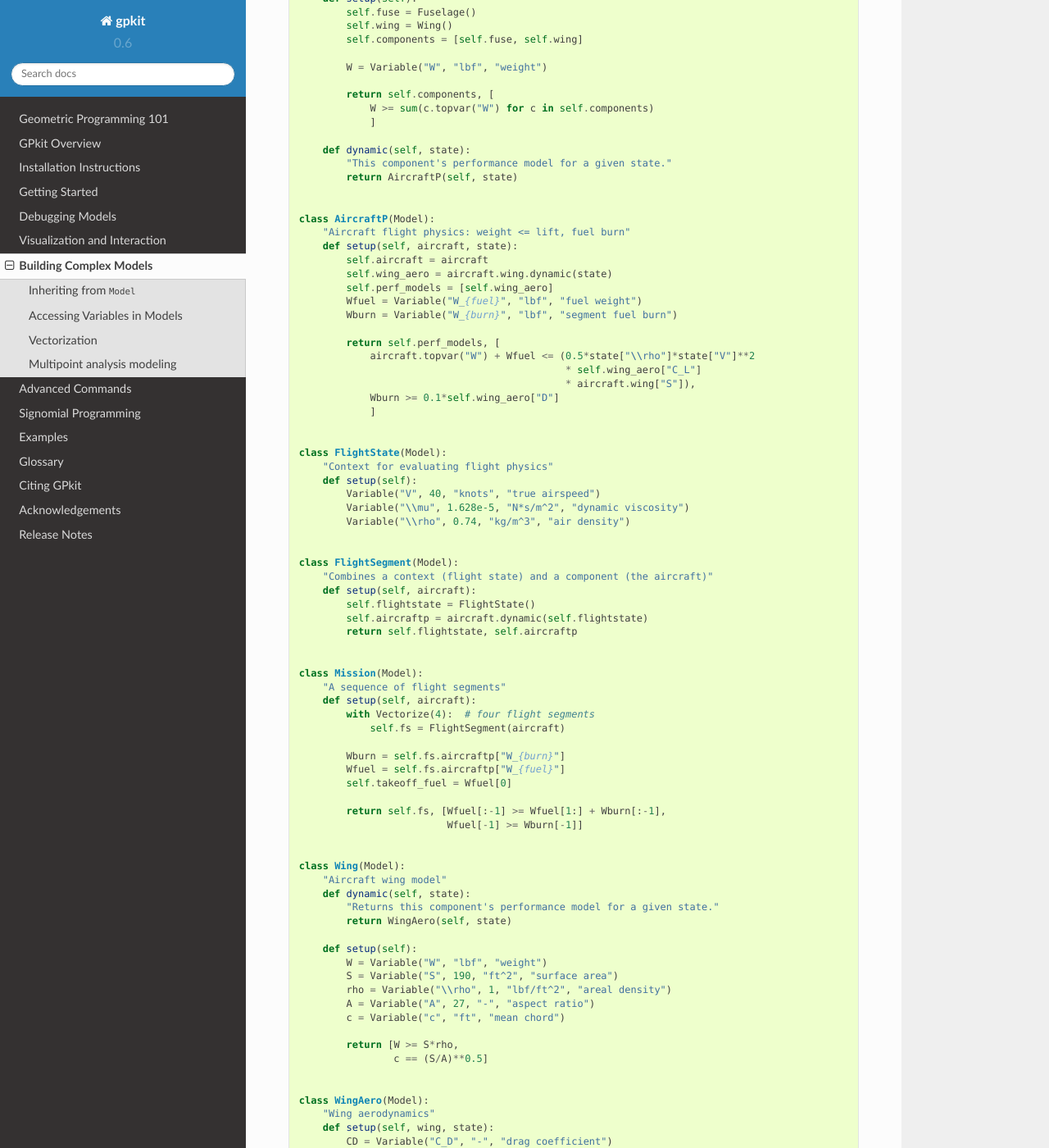
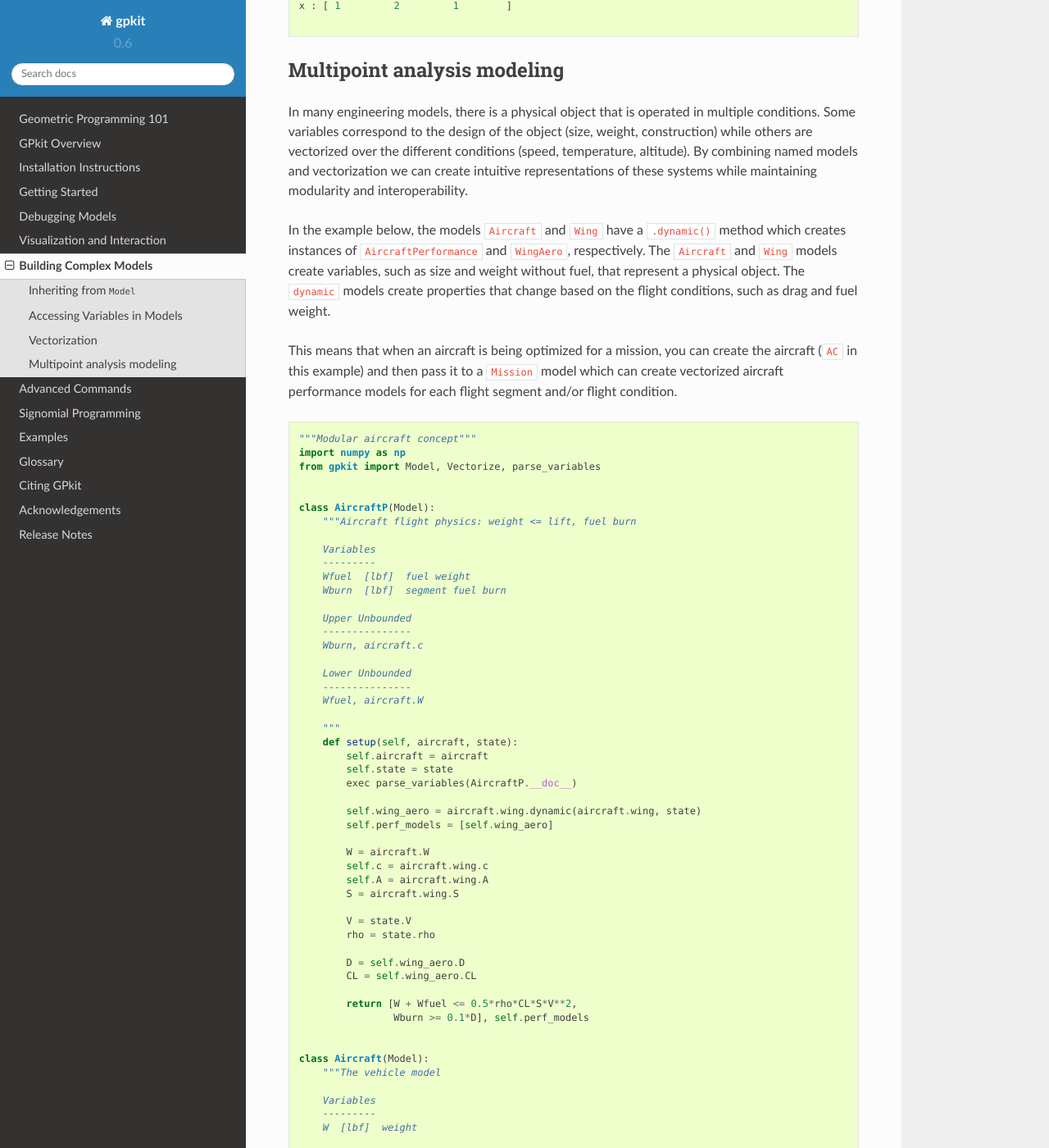
Before and after one commit to convexengineering/gpkit, a Sphinx documentation site: the page built from docs/source/modelbuilding.rst, in a window 1280 px wide and 1400 px high, scrolled down 3509 px. Shown: the whole window at 82% size. Built offline with Sphinx 7.4.7 and the Read the Docs theme 2.0.0, drawn with Linux system fonts in a browser that asks for light colours; some of the changed text lies outside the part shown.

Commit message:
Check dual infeasibility if "Upper/Lower Unbounded" in docstring (#1238)

```diff
--- a/docs/source/examples/beam.py
+++ b/docs/source/examples/beam.py
@@ -20,6 +20,10 @@ class Beam(Model):
         [N m^2] Elastic modulus times cross-section's area moment of inertia.
     q : float or N-vector of floats
         [N/m] Loading density: can be specified as constants or as an array.
+
+    Upper Unbounded
+    ---------------
+    w_tip
     """
     def setup(self, N=4):
         EI = Variable("EI", 1e4, "N*m^2")
@@ -48,7 +52,7 @@ class Beam(Model):
         displ_eq = (w >= w.left + 0.5*dx*(th + th.left))
         displ_eq[0] = (w[0] >= w_base)
         # minimize tip displacement (the last w)
-        self.cost = w[-1]
+        self.cost = self.w_tip = w[-1]
         return [shear_eq, moment_eq, theta_eq, displ_eq,
                 L == (N-1)*dx]
 
--- a/docs/source/examples/boundschecking.py
+++ b/docs/source/examples/boundschecking.py
@@ -1,29 +1,48 @@
 "verifies that bounds are caught through monomials"
-from gpkit import Variable, Model
+from gpkit import Model, parse_variables
 
-Ap = Variable('A_p')
-D = Variable('D')
-F = Variable('F')
-mi = Variable('m_i')
-mf = Variable('m_f')
-T = Variable('T')
 
-Fs = Variable('Fs', 0.9)
-mb = Variable('m_b', 0.4)
-rf = Variable('r_f', 0.01)
-V = Variable('V', 300)
-nu = Variable("\\nu")
+class BoundsChecking(Model):
+    """Implements a crazy set of unbounded variables.
 
-m = Model(F,
-          [F >= D + T,
-           D == rf*V**2*Ap,
-           Ap == nu,
-           T == mf*V,
-           mf >= mi + mb,
-           mf == rf*V,
-           Fs <= mi,
-          ])
-print m
+    Variables
+    ---------
+    Ap          [-]  d
+    D           [-]  e
+    F           [-]  s
+    mi          [-]  c
+    mf          [-]  r
+    T           [-]  i
+    nu          [-]  p
+    Fs    0.9   [-]  t
+    mb    0.4   [-]  i
+    rf    0.01  [-]  o
+    V   300     [-]  n
+
+    Upper Unbounded
+    ---------------
+    F
+
+    Lower Unbounded
+    ---------------
+    D
+
+    """
+    def setup(self):
+        exec parse_variables(BoundsChecking.__doc__)
+        self.cost = F
+        return [
+            F >= D + T,
+            D == rf*V**2*Ap,
+            Ap == nu,
+            T == mf*V,
+            mf >= mi + mb,
+            mf == rf*V,
+            Fs <= mi]
+
+
+m = BoundsChecking()
+print m.str_without(["models"])
 try:
     m.solve()
 except ValueError:
@@ -31,7 +50,8 @@ except ValueError:
 gp = m.gp(allow_missingbounds=True)
 
 bplate = ", but would gain it from any of these sets of bounds: "
-assert {(D.key, 'lower'): bplate + "[(A_p, 'lower')]",
-        (Ap.key, 'lower'): bplate + "[(D, 'lower')] or [(\\nu, 'lower')]",
-        (nu.key, 'lower'): bplate + "[(A_p, 'lower')]"
+assert {(m.D.key, 'lower'): bplate + "[(%s, 'lower')]" % m.Ap,
+        (m.Ap.key, 'lower'): bplate + ("[(%s, 'lower')]"
+                                       " or [(%s, 'lower')]" % (m.D, m.nu)),
+        (m.nu.key, 'lower'): bplate + "[(%s, 'lower')]" % m.Ap
        } == gp.missingbounds
--- a/docs/source/examples/debug.py
+++ b/docs/source/examples/debug.py
@@ -16,4 +16,6 @@ Model(x, [x <= units("inch"), x >= units("yard")]).debug()
 
 print "# And one that's only unbounded\n"
 
+# the value of x_min was used up in the previous model!
+x_min = Variable("x_min", 2, "ft")
 Model(x/y, [x >= x_min]).debug()
--- a/docs/source/examples/docstringparsing.py
+++ b/docs/source/examples/docstringparsing.py
@@ -1,5 +1,5 @@
 "Docstring parsing example"
-from gpkit import Model, parse_variables, verify_model
+from gpkit import Model, parse_variables
 
 
 class Cube(Model):
@@ -41,8 +41,6 @@ class Cube(Model):
                 s[2] >= h]
 
 
-verify_model(Cube)
-
 print parse_variables(Cube.__doc__)
 c = Cube()
 c.cost = c.A
--- a/docs/source/examples/model_var_access.py
+++ b/docs/source/examples/model_var_access.py
@@ -3,30 +3,64 @@ from gpkit import Model, Variable
 
 
 class Battery(Model):
-    "A simple battery"
+    """A simple battery
+
+    Upper Unbounded
+    ---------------
+    m
+
+    Lower Unbounded
+    ---------------
+    E
+
+    """
     def setup(self):
         h = Variable("h", 200, "Wh/kg", "specific energy")
-        E = Variable("E", "MJ", "stored energy")
-        m = Variable("m", "lb", "battery mass")
+        E = self.E = Variable("E", "MJ", "stored energy")
+        m = self.m = Variable("m", "lb", "battery mass")
         return [E <= m*h]
 
 
 class Motor(Model):
-    "Electric motor"
+    """Electric motor
+
+    Upper Unbounded
+    ---------------
+    m
+
+    Lower Unbounded
+    ---------------
+    Pmax
+
+    """
     def setup(self):
-        m = Variable("m", "lb", "motor mass")
+        m = self.m = Variable("m", "lb", "motor mass")
         f = Variable("f", 20, "lb/hp", "mass per unit power")
-        Pmax = Variable("P_{max}", "hp", "max output power")
+        Pmax = self.Pmax = Variable("P_{max}", "hp", "max output power")
         return [m >= f*Pmax]
 
 
 class PowerSystem(Model):
-    "A battery powering a motor"
+    """A battery powering a motor
+
+    Upper Unbounded
+    ---------------
+    m
+
+    Lower Unbounded
+    ---------------
+    E, Pmax
+
+    """
     def setup(self):
-        components = [Battery(), Motor()]
-        m = Variable("m", "lb", "mass")
+        battery, motor = Battery(), Motor()
+        components = [battery, motor]
+        m = self.m = Variable("m", "lb", "mass")
+        self.E = battery.E
+        self.Pmax = motor.Pmax
+
         return [components,
-                m >= sum(comp.topvar("m") for comp in components)]
+                m >= sum(comp.m for comp in components)]
 
 PS = PowerSystem()
 print "Getting the only var 'E': ", PS["E"]
--- a/docs/source/examples/performance_modeling.py
+++ b/docs/source/examples/performance_modeling.py
@@ -1,117 +1,213 @@
 """Modular aircraft concept"""
 import numpy as np
-from gpkit import Model, Variable, Vectorize
+from gpkit import Model, Vectorize, parse_variables
+
+
+class AircraftP(Model):
+    """Aircraft flight physics: weight <= lift, fuel burn
+
+    Variables
+    ---------
+    Wfuel  [lbf]  fuel weight
+    Wburn  [lbf]  segment fuel burn
+
+    Upper Unbounded
+    ---------------
+    Wburn, aircraft.c
+
+    Lower Unbounded
+    ---------------
+    Wfuel, aircraft.W
+
+    """
+    def setup(self, aircraft, state):
+        self.aircraft = aircraft
+        self.state = state
+        exec parse_variables(AircraftP.__doc__)
+
+        self.wing_aero = aircraft.wing.dynamic(aircraft.wing, state)
+        self.perf_models = [self.wing_aero]
+
+        W = aircraft.W
+        self.c = aircraft.wing.c
+        self.A = aircraft.wing.A
+        S = aircraft.wing.S
+
+        V = state.V
+        rho = state.rho
+
+        D = self.wing_aero.D
+        CL = self.wing_aero.CL
+
+        return [W + Wfuel <= 0.5*rho*CL*S*V**2,
+                Wburn >= 0.1*D], self.perf_models
 
 
 class Aircraft(Model):
-    "The vehicle model"
+    """The vehicle model
+
+    Variables
+    ---------
+    W  [lbf]  weight
+
+    Upper Unbounded
+    ---------------
+    W
+
+    Lower Unbounded
+    ---------------
+    c, S
+    """
     def setup(self):
+        exec parse_variables(Aircraft.__doc__)
         self.fuse = Fuselage()
         self.wing = Wing()
         self.components = [self.fuse, self.wing]
+        self.c = self.wing.c
+        self.S = self.wing.S
 
-        W = Variable("W", "lbf", "weight")
+        return self.components, W >= sum(c.W for c in self.components)
 
-        return self.components, [
-            W >= sum(c.topvar("W") for c in self.components)
-            ]
-
-    def dynamic(self, state):
-        "This component's performance model for a given state."
-        return AircraftP(self, state)
-
-
-class AircraftP(Model):
-    "Aircraft flight physics: weight <= lift, fuel burn"
-    def setup(self, aircraft, state):
-        self.aircraft = aircraft
-        self.wing_aero = aircraft.wing.dynamic(state)
-        self.perf_models = [self.wing_aero]
-        Wfuel = Variable("W_{fuel}", "lbf", "fuel weight")
-        Wburn = Variable("W_{burn}", "lbf", "segment fuel burn")
-
-        return self.perf_models, [
-            aircraft.topvar("W") + Wfuel <= (0.5*state["\\rho"]*state["V"]**2
-                                             * self.wing_aero["C_L"]
-                                             * aircraft.wing["S"]),
-            Wburn >= 0.1*self.wing_aero["D"]
-            ]
+    dynamic = AircraftP
 
 
 class FlightState(Model):
-    "Context for evaluating flight physics"
+    """Context for evaluating flight physics
+
+    Variables
+    ---------
+    V    40        [knots]    true airspeed
+    mu    1.628e-5 [N*s/m^2]  dynamic viscosity
+    rho   0.74     [kg/m^3]   air density
+
+    """
     def setup(self):
-        Variable("V", 40, "knots", "true airspeed")
-        Variable("\\mu", 1.628e-5, "N*s/m^2", "dynamic viscosity")
-        Variable("\\rho", 0.74, "kg/m^3", "air density")
+        exec parse_variables(FlightState.__doc__)
 
 
 class FlightSegment(Model):
-    "Combines a context (flight state) and a component (the aircraft)"
+    """Combines a context (flight state) and a component (the aircraft)
+
+    Upper Unbounded
+    ---------------
+    Wburn, aircraft.c
+
+    Lower Unbounded
+    ---------------
+    Wfuel, aircraft.W
+
+    """
     def setup(self, aircraft):
+        self.aircraft = aircraft
+
         self.flightstate = FlightState()
-        self.aircraftp = aircraft.dynamic(self.flightstate)
+        self.aircraftp = aircraft.dynamic(aircraft, self.flightstate)
+
+        self.Wburn = self.aircraftp.Wburn
+        self.Wfuel = self.aircraftp.Wfuel
+
         return self.flightstate, self.aircraftp
 
 
 class Mission(Model):
-    "A sequence of flight segments"
+    """A sequence of flight segments
+
+    Upper Unbounded
+    ---------------
+    aircraft.c
+
+    Lower Unbounded
+    ---------------
+    aircraft.W
+    """
     def setup(self, aircraft):
+        self.aircraft = aircraft
+
         with Vectorize(4):  # four flight segments
             self.fs = FlightSegment(aircraft)
 
-        Wburn = self.fs.aircraftp["W_{burn}"]
-        Wfuel = self.fs.aircraftp["W_{fuel}"]
+        Wburn = self.fs.aircraftp.Wburn
+        Wfuel = self.fs.aircraftp.Wfuel
         self.takeoff_fuel = Wfuel[0]
 
         return self.fs, [Wfuel[:-1] >= Wfuel[1:] + Wburn[:-1],
                          Wfuel[-1] >= Wburn[-1]]
 
 
-class Wing(Model):
-    "Aircraft wing model"
-    def dynamic(self, state):
-        "Returns this component's performance model for a given state."
-        return WingAero(self, state)
+class WingAero(Model):
+    """Wing aerodynamics
 
-    def setup(self):
-        W = Variable("W", "lbf", "weight")
-        S = Variable("S", 190, "ft^2", "surface area")
-        rho = Variable("\\rho", 1, "lbf/ft^2", "areal density")
-        A = Variable("A", 27, "-", "aspect ratio")
-        c = Variable("c", "ft", "mean chord")
+    Variables
+    ---------
+    CD      [-]    drag coefficient
+    CL      [-]    lift coefficient
+    e   0.9 [-]    Oswald efficiency
+    Re      [-]    Reynold's number
+    D       [lbf]  drag force
 
-        return [W >= S*rho,
-                c == (S/A)**0.5]
+    Upper Unbounded
+    ---------------
+    D, wing.c
+
+    Lower Unbounded
+    ---------------
+    CL, wing.S
+    """
+    def setup(self, wing, state):
+        self.wing = wing
+        exec parse_variables(WingAero.__doc__)
+
+        c = wing.c
+        A = wing.A
+        S = wing.S
+        rho = state.rho
+        V = state.V
+        mu = state.mu
+
+        return [
+            CD >= 0.074/Re**0.2 + CL**2/np.pi/A/e,
+            Re == rho*V*c/mu,
+            D >= 0.5*rho*V**2*CD*S]
 
 
-class WingAero(Model):
-    "Wing aerodynamics"
-    def setup(self, wing, state):
-        CD = Variable("C_D", "-", "drag coefficient")
-        CL = Variable("C_L", "-", "lift coefficient")
-        e = Variable("e", 0.9, "-", "Oswald efficiency")
-        Re = Variable("Re", "-", "Reynold's number")
-        D = Variable("D", "lbf", "drag force")
+class Wing(Model):
+    """Aircraft wing model
 
-        return [
-            CD >= (0.074/Re**0.2 + CL**2/np.pi/wing["A"]/e),
-            Re == state["\\rho"]*state["V"]*wing["c"]/state["\\mu"],
-            D >= 0.5*state["\\rho"]*state["V"]**2*CD*wing["S"],
-            ]
+    Variables
+    ---------
+    W        [lbf]       weight
+    S        [ft^2]      surface area
+    rho    1 [lbf/ft^2]  areal density
+    A     27 [-]         aspect ratio
+    c        [ft]        mean chord
+
+    Upper Unbounded
+    ---------------
+    W
+
+    Lower Unbounded
+    ---------------
+    c, S
+    """
+    def setup(self):
+        exec parse_variables(Wing.__doc__)
+        return [W >= S*rho, c == (S/A)**0.5]
+
+    dynamic = WingAero
 
 
 class Fuselage(Model):
-    "The thing that carries the fuel, engine, and payload"
+    """The thing that carries the fuel, engine, and payload
+
+    A full model is left as an exercise for the reader.
+
+    Variables
+    ---------
+    W  100 [lbf]  weight
+
+    """
     def setup(self):
-        # fuselage needs an external dynamic drag model,
-        # left as an exercise for the reader
-        # V = Variable("V", 16, "gal", "volume")
-        # d = Variable("d", 12, "in", "diameter")
-        # S = Variable("S", "ft^2", "wetted area")
-        # cd = Variable("c_d", .0047, "-", "drag coefficient")
-        # CDA = Variable("CDA", "ft^2", "drag area")
-        Variable("W", 100, "lbf", "weight")
+        exec parse_variables(Fuselage.__doc__)
 
 AC = Aircraft()
 MISSION = Mission(AC)
--- a/docs/source/examples/performance_modeling_output.txt
+++ b/docs/source/examples/performance_modeling_output.txt
@@ -1,39 +1,39 @@
 
 Cost
 ----
- 1.943 [lbf]
+ 1.091 [lbf]
 
 Free Variables
 --------------
       | Aircraft
-       W : 290                                         [lbf] weight
+    W : 144.1                                       [lbf]   weight
 
       | Aircraft/Wing
-       W : 190                                         [lbf] weight
-       c : 2.653                                       [ft]  mean chord
+    S : 44.14                                       [ft**2] surface area
+    W : 44.14                                       [lbf]   weight
+    c : 1.279                                       [ft]    mean chord
 
       | Mission/FlightSegment/AircraftP
-W_{burn} : [ 0.487     0.486     0.485     0.485    ]  [lbf] segment fuel burn
-W_{fuel} : [ 1.94      1.46      0.97      0.485    ]  [lbf] fuel weight
+Wburn : [ 0.274     0.273     0.272     0.272    ]  [lbf]   segment fuel burn
+Wfuel : [ 1.09      0.817     0.544     0.272    ]  [lbf]   fuel weight
 
       | Mission/FlightSegment/AircraftP/WingAero
-       D : [ 4.87      4.86      4.85      4.85     ]  [lbf] drag force
+    D : [ 2.74      2.73      2.72      2.72     ]  [lbf]   drag force
 
 Sensitivities
 -------------
     | Aircraft/Fuselage
-   W : +0.25            weight
+  W : +0.97            weight
 
     | Aircraft/Wing
-   S : +0.68            surface area
-\rho : +0.48            areal density
-   A : -0.31            aspect ratio
+  A : -0.67            aspect ratio
+rho : +0.43            areal density
 
 Next Largest Sensitivities
 --------------------------
     | Mission/FlightSegment/AircraftP/WingAero
-   e : [ -0.093    -0.092    -0.092    -0.092   ] Oswald efficiency
+  e : [ -0.18     -0.18     -0.18     -0.18    ] Oswald efficiency
 
     | Mission/FlightSegment/FlightState
-   V : [ +0.1      +0.1      +0.1      +0.1     ] true airspeed
-\rho : [ +0.034    +0.034    +0.035    +0.035   ] air density
+  V : [ -0.22     -0.21     -0.21     -0.21    ] true airspeed
+rho : [ -0.12     -0.11     -0.11     -0.11    ] air density
--- a/docs/source/examples/vectorize.py
+++ b/docs/source/examples/vectorize.py
@@ -2,9 +2,14 @@
 from gpkit import Model, Variable, Vectorize
 
 class Test(Model):
-    "A simple scalar model"
+    """A simple scalar model
+
+    Upper Unbounded
+    ---------------
+    x
+    """
     def setup(self):
-        x = Variable("x")
+        x = self.x = Variable("x")
         return [x >= 1]
 
 print "SCALAR"
--- a/gpkit/__init__.py
+++ b/gpkit/__init__.py
@@ -17,7 +17,7 @@ from .constraints.sgp import SequentialGeometricProgram
 from .constraints.sigeq import SignomialEquality
 from .constraints.set import ConstraintSet
 from .constraints.model import Model
-from .tools.docstring import parse_variables, verify_model
+from .tools.docstring import parse_variables
 
 GPBLU = "#59ade4"
 GPCOLORS = ["#59ade4", "#FA3333"]
```
Also changed, not shown: docs/source/examples/boundschecking_output.txt (+6 -6 lines), 9 other files. Lines whose indentation alone changed are shown as unchanged.
